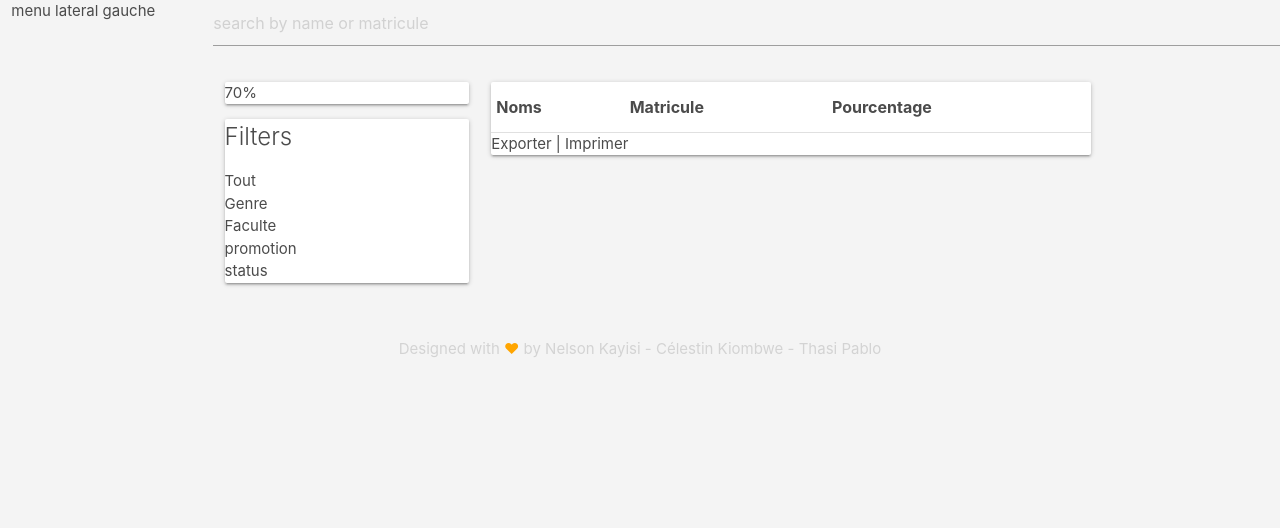
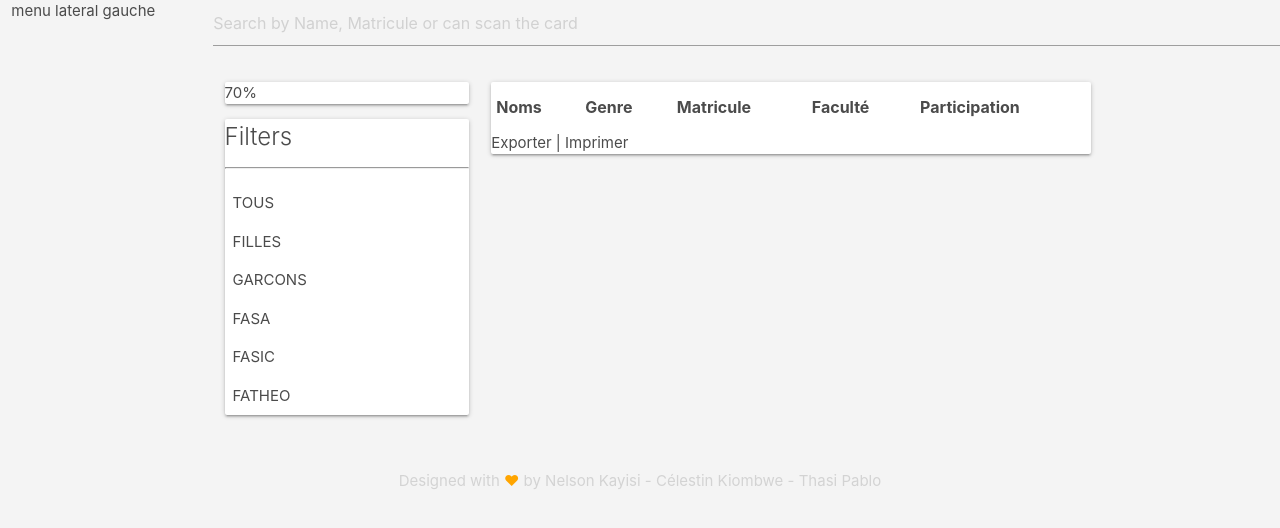
Before and after one commit to thasipablo/wps-web, a Django app: page /administrator in a window 1280 px wide. Shown: the top 528 px of the page. Run offline with Django 3.2, Linux system fonts and the light colour scheme; data comes from the database, SQL or seed files in the repository; both versions use the stored data as it was after the commit; lists and menus that the app fills with data are empty.

Commit message:
filter completed

```diff
--- a/activity/static/activity/js/activity.js
+++ b/activity/static/activity/js/activity.js
@@ -4,6 +4,13 @@ window.addEventListener('DOMContentLoaded', (e) => {
         const studentListTag = document.querySelector(".s-list")
         const averagePourcentageTag = document.querySelector('.pourcentage-average')
         const searchField = document.querySelector('#searchInput')
+
+        const filterAllTag = document.querySelector('#filterAll')
+        const filterLadiesTag = document.querySelector('#filterLadies')
+        const filterMenTag = document.querySelector('#filterMen')
+        const filterFASATag = document.querySelector('#filterFASA')
+        const filterFASICTag = document.querySelector('#filterFASIC')
+        const filterFATHEOTag = document.querySelector('#filterFATHEO')
 
 
         // get students list from the backend API
@@ -30,19 +37,37 @@ window.addEventListener('DOMContentLoaded', (e) => {
         // insert students in the DOM
         insertStudentsInTheDOM(students)
 
-        // search student
-        searchField.addEventListener('keyup', e => {
-            // clear the students DOM list first
+        // search and filter student
+        searchField.addEventListener('keyup', e => searchStudent(e.target.value))
+        filterAllTag.addEventListener('click', e => {
             studentListTag.innerHTML = ''
+            insertStudentsInTheDOM(students)
+        })
+        filterLadiesTag.addEventListener('click', e => {
+            studentListTag.innerHTML = ''
+            insertStudentsInTheDOM(students.filter(st => st.gender == 'F'))
+        })
 
-            let keyWord = e.target.value
+        filterMenTag.addEventListener('click', e => {
+            studentListTag.innerHTML = ''
+            insertStudentsInTheDOM(students.filter(st => st.gender == 'M'))
+        })
 
-            // filter students
-            let sts = students.filter(studentFiltered => studentFiltered.fullname.toLowerCase().includes(keyWord.toLowerCase()) || studentFiltered.matricule.includes(keyWord))
-            insertStudentsInTheDOM(sts)
+        filterFASATag.addEventListener('click', e => {
+            studentListTag.innerHTML = ''
+            insertStudentsInTheDOM(students.filter(st => st.faculty == 'FASA'))
+        })
 
-            console.log(sts)
+        filterFASICTag.addEventListener('click', e => {
+            studentListTag.innerHTML = ''
+            insertStudentsInTheDOM(students.filter(st => st.faculty == 'FASIC'))
         })
+
+        filterFATHEOTag.addEventListener('click', e => {
+            studentListTag.innerHTML = ''
+            insertStudentsInTheDOM(students.filter(st => st.faculty == 'FATHEO'))
+        })
+        // end filters
 
         averagePourcentage /= students.length
         averagePourcentageTag.innerHTML = `
@@ -51,19 +76,42 @@ window.addEventListener('DOMContentLoaded', (e) => {
             <span> Participation Moyenne </span>
         `
 
+        /*
+         * UTILS FUNCTIONS
+         */
+
+        // search student
+        function searchStudent(keyWord) {
+             // clear the students DOM list first
+            studentListTag.innerHTML = ''
+
+            // filter students
+            let sts = students.filter(studentFiltered => studentFiltered.fullname.toLowerCase().includes(keyWord.toLowerCase())
+                || studentFiltered.matricule.includes(keyWord)
+                || studentFiltered.rf_id.includes(keyWord))
+
+            insertStudentsInTheDOM(sts)
+        }
+
         // insert students in the DOM
         function insertStudentsInTheDOM (studentsList) {
             studentsList.forEach(student => {
                 let name = student.fullname
                 let matricule = student.matricule
+                let faculty = student.faculty
+                let gender = student.gender
 
                 let studentTag = document.createElement('tr')
                 let matriculeTag = document.createElement('td')
                 let pourcentageTag = document.createElement('td')
                 let nameTag = document.createElement('td')
+                let facultyTag = document.createElement('td')
+                let genderTag = document.createElement('td')
 
                 nameTag.innerHTML = name
                 matriculeTag.innerHTML = matricule
+                facultyTag.innerHTML = faculty
+                genderTag.innerHTML = gender
 
                 // calculate the pourcentage
                 let nbrAttendances = attendances.filter(attendance => attendance.rf_id === student.rf_id)
@@ -73,7 +121,9 @@ window.addEventListener('DOMContentLoaded', (e) => {
                 averagePourcentage += pourcentage
 
                 studentTag.appendChild(nameTag)
+                studentTag.appendChild(genderTag)
                 studentTag.appendChild(matriculeTag)
+                studentTag.appendChild(facultyTag)
                 studentTag.appendChild(pourcentageTag)
 
                 studentListTag.appendChild(studentTag)
--- a/dashboard/static/dashboard/css/app.css
+++ b/dashboard/static/dashboard/css/app.css
@@ -21,6 +21,15 @@ body {
 
 .check-icon {
     width: 75px;
+}
+
+.filter {
+    cursor: pointer;
+    padding: 8px;
+}
+
+.filter:hover {
+    background-color: #ccc;
 }
 
 
--- a/dashboard/templates/dashboard/layouts/_base.html
+++ b/dashboard/templates/dashboard/layouts/_base.html
@@ -7,13 +7,14 @@
     <meta name="viewport" content="width=device-width, initial-scale=1.0">
     <title>WPS | {% block title %}{% endblock title %}</title>
 
-    {% comment %} Bootstrap {% endcomment %}
-    {% comment %} <link rel="stylesheet" href="{% static 'dashboard/css/bootstrap.min.css' %}">
-    <link rel="stylesheet" href="{% static 'dashboard/css/bootstrap.min.css.map' %}"> {% endcomment %}
+        {% comment %} Bootstrap
+        <link rel="stylesheet" href="{% static 'dashboard/css/bootstrap.min.css' %}">
+        <link rel="stylesheet" href="{% static 'dashboard/css/bootstrap.min.css.map' %}">
+        {% endcomment %}
 
-    {% comment %} Materialize {% endcomment %}
-    <link rel="stylesheet" href="{% static 'dashboard/css/materialize.min.css' %}">
-    <link rel="stylesheet" href="{% static 'dashboard/css/app.css' %}">
+        {% comment %} Materialize {% endcomment %}
+        <link rel="stylesheet" href="{% static 'dashboard/css/materialize.min.css' %}">
+        <link rel="stylesheet" href="{% static 'dashboard/css/app.css' %}">
 </head>
 <body>
     {% block content %}{% endblock content %}
--- a/dashboard/templates/dashboard/pages/administrator.html
+++ b/dashboard/templates/dashboard/pages/administrator.html
@@ -15,7 +15,7 @@
 
     		<!-- top - bar -->
     		<div class="row">
-    			<input type="search" placeholder="search by name or matricule" id="searchInput">
+    			<input type="search" placeholder="Search by Name, Matricule or can scan the card" id="searchInput">
     		</div>
 
     		<!-- center - content -->
@@ -26,28 +26,32 @@
 							<span class="pourcentage-average">70%</span>
 						</div>
 					</div>
-					<div class="card">
+					<div class="card filters">
 						<div class="card-title">
 							Filters
+                            <hr>
 						</div>
 						<div class="card-text">
 							<ul>
-								<li>Tout</li>
-								<li>Genre</li>
-								<li>Faculte</li>
-								<li>promotion</li>
-								<li>status</li>
+								<li class="filter" id="filterAll">TOUS</li>
+								<li class="filter" id="filterLadies">FILLES</li>
+								<li class="filter" id="filterMen">GARCONS</li>
+                                <li class="filter" id="filterFASA">FASA</li>
+                                <li class="filter" id="filterFASIC">FASIC</li>
+                                <li class="filter" id="filterFATHEO">FATHEO</li>
 							</ul>
 						</div>
 					</div>
 				</div>
 				<div class="col l7">
 					<div class="card">
-						<table class="table">
+						<table class="table striped">
 							<thead>
 								<th>Noms</th>
+								<th>Genre</th>
 								<th>Matricule</th>
-								<th>Pourcentage</th>
+								<th>Faculté</th>
+								<th>Participation</th>
 							</thead>
 							<tbody class="s-list"></tbody>
 						</table>
--- a/student/admin.py
+++ b/student/admin.py
@@ -6,4 +6,4 @@ from .models import Student
 @admin.register(Student)
 class StudentAdmin(admin.ModelAdmin):
     model = Student
-    list_display = ('name', 'matricule')
+    list_display = ('fullname', 'matricule')
--- a/student/models.py
+++ b/student/models.py
@@ -5,7 +5,9 @@ class Student(models.Model):
     name = models.CharField(max_length=200)
     post_name = models.CharField(max_length=200)
     forename = models.CharField(max_length=200)
+    gender = models.CharField(max_length=30, default='M')
     matricule = models.CharField(max_length=30)
+    faculty = models.CharField(max_length=30, default='FASA')
     rf_id = models.CharField(max_length=200)
 
     def __str__(self):
--- a/student/serializers.py
+++ b/student/serializers.py
@@ -5,4 +5,4 @@ from .models import Student
 class StudentSerializer(serializers.ModelSerializer):
     class Meta:
         model = Student
-        fields = ('rf_id', 'fullname', 'matricule')
+        fields = ('rf_id', 'fullname', 'matricule', 'gender', 'faculty')
```
Also changed, not shown: db.sqlite3, student/migrations/0002_student_faculty.py (added), student/migrations/0003_student_gender.py (added), 1 other file.
